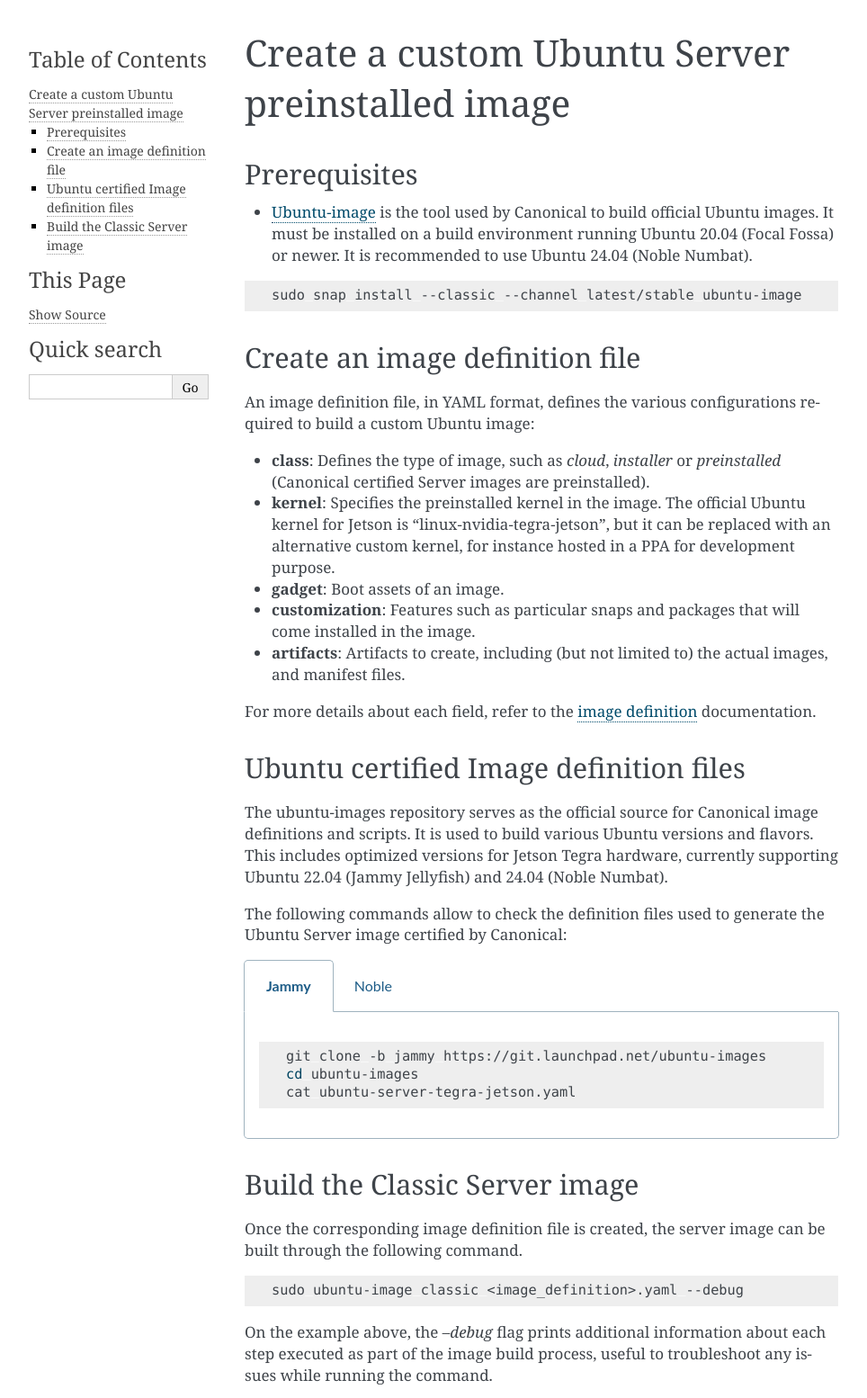
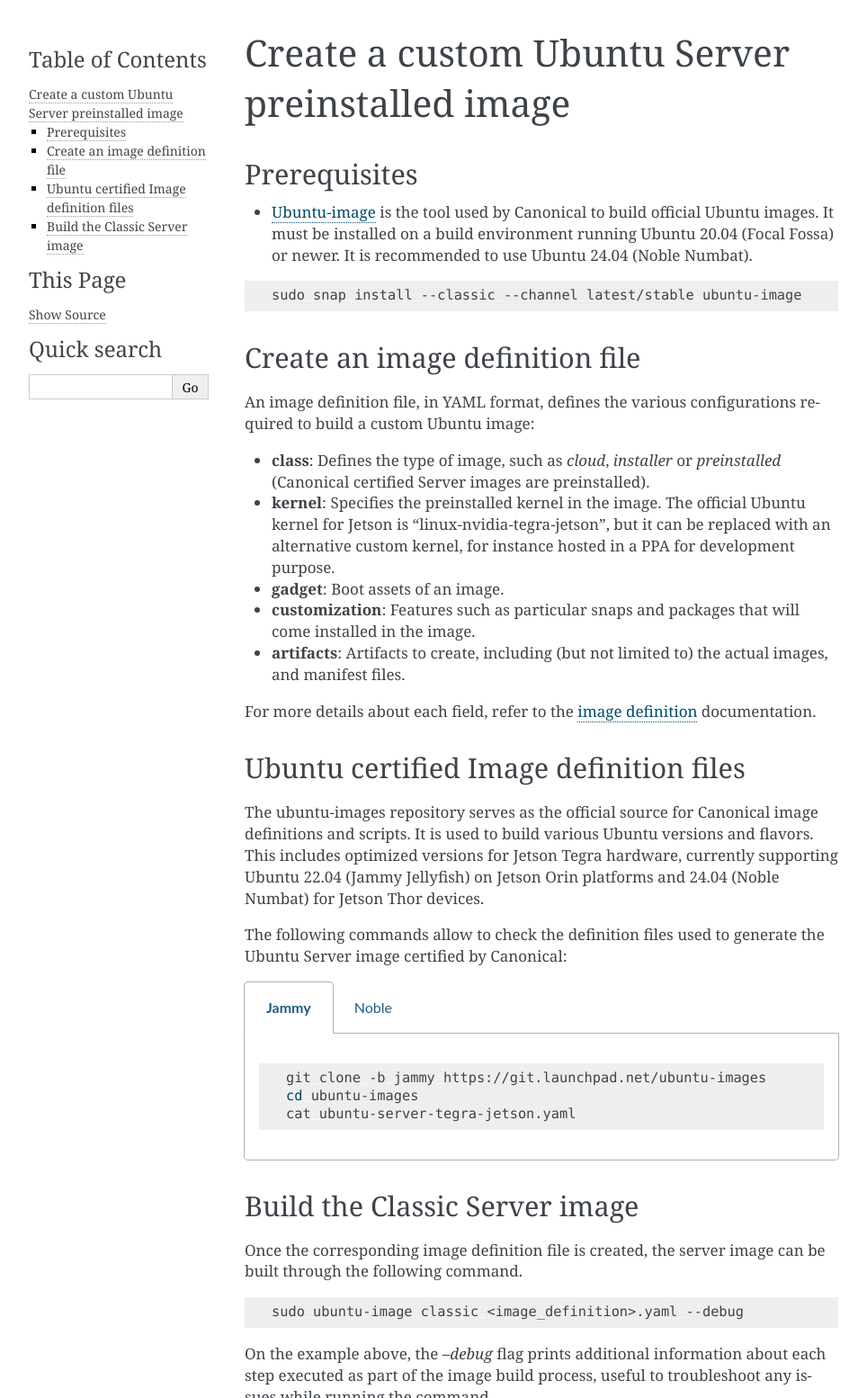
Before and after one commit to canonical/ubuntu-for-jetson, a Sphinx documentation site: the page built from docs/how-to/build-server-image.rst, in a window 1280 px wide, cut to the strip 0-1554 px from the top of the page. Shown: the whole strip at 90% size, without its empty margins (148-1112 px from the left). Built offline with Sphinx 7.4.7, drawn with Linux system fonts in a browser that asks for light colours.

Commit message:
Fix: Update the Image definition files section
 * Specify that the currently available image definition
   files are for Jammy supported on Jetson Orin,
   meanwhile the Noble support is for jetson Thor.

```diff
--- a/docs/how-to/build-server-image.rst
+++ b/docs/how-to/build-server-image.rst
@@ -33,7 +33,7 @@
 Ubuntu certified Image definition files
 ---------------------------------------
 
-The ubuntu-images repository serves as the official source for Canonical image definitions and scripts. It is used to build various Ubuntu versions and flavors. This includes optimized versions for Jetson Tegra hardware, currently supporting Ubuntu 22.04 (Jammy Jellyfish) and 24.04 (Noble Numbat).
+The ubuntu-images repository serves as the official source for Canonical image definitions and scripts. It is used to build various Ubuntu versions and flavors. This includes optimized versions for Jetson Tegra hardware, currently supporting Ubuntu 22.04 (Jammy Jellyfish) on Jetson Orin platforms and 24.04 (Noble Numbat) for Jetson Thor devices.
 
 The following commands allow to check the definition files used to generate the Ubuntu Server image certified by Canonical:
 
```
